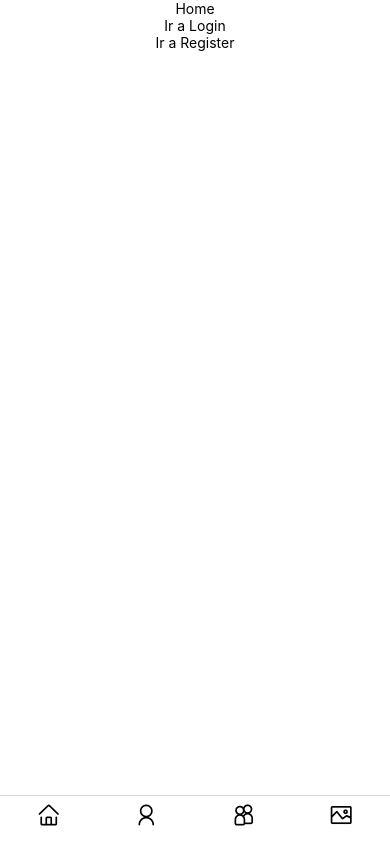
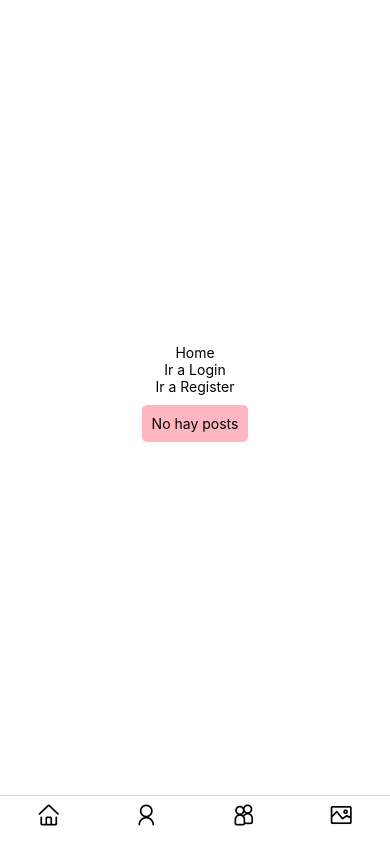
Before and after one commit to sofivillar/ti_prog3_2, a React Native app: screen /Home in a window 390 px wide. Built offline with nearby package versions, Linux system fonts and the light colour scheme.

Commit message:
home-nohayposts

```diff
--- a/src/screens/Home.js
+++ b/src/screens/Home.js
@@ -22,6 +22,7 @@ export default class Home extends Component {
     // }
 
     render() {
+        if (this.state.post.length > 0) {
             return (
                 <View style={styles.container}>
                     <Text>Home</Text>
@@ -33,9 +34,26 @@ export default class Home extends Component {
                         onPress={() => this.props.navigation.navigate('Register')}>
                         <Text>Ir a Register</Text>
                     </TouchableOpacity>
-                <FlatList style={styles.flatlist}  data={this.state.post} keyExtractor={(item) => item.id}  renderItem={({ item }) => <Post post={item} />}/>
+                    <FlatList style={styles.flatlist} data={this.state.post} keyExtractor={(item) => item.id} renderItem={({ item }) => <Post post={item} />} />
                 </View>
             )
+        } else {
+            return (
+                <View style= {styles.container}>
+                    <Text>Home</Text>
+                    <TouchableOpacity
+                        onPress={() => this.props.navigation.navigate('Login')}>
+                        <Text>Ir a Login</Text>
+                    </TouchableOpacity>
+                    <TouchableOpacity
+                        onPress={() => this.props.navigation.navigate('Register')}>
+                        <Text>Ir a Register</Text>
+                    </TouchableOpacity>
+                    <Text style={styles.texto}>No hay posts</Text>
+                </View>
+            )
+        }
+
     }
 }
 
@@ -49,5 +67,11 @@ const styles = StyleSheet.create({
     flatlist: {
         flex: 1,
         width: "100%",
+    },
+    texto: {
+        backgroundColor: "lightpink",
+        borderRadius: "5px",
+        padding: "10px",
+        margin: "10px"
     }
 });
```
Lines whose indentation alone changed are shown as unchanged.
